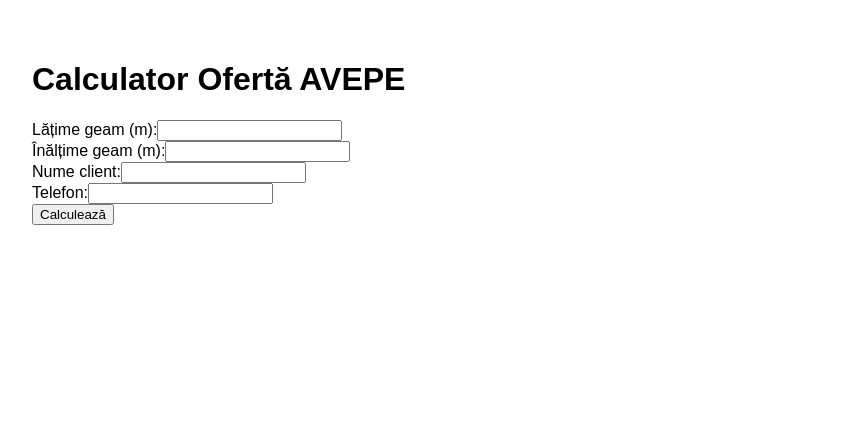
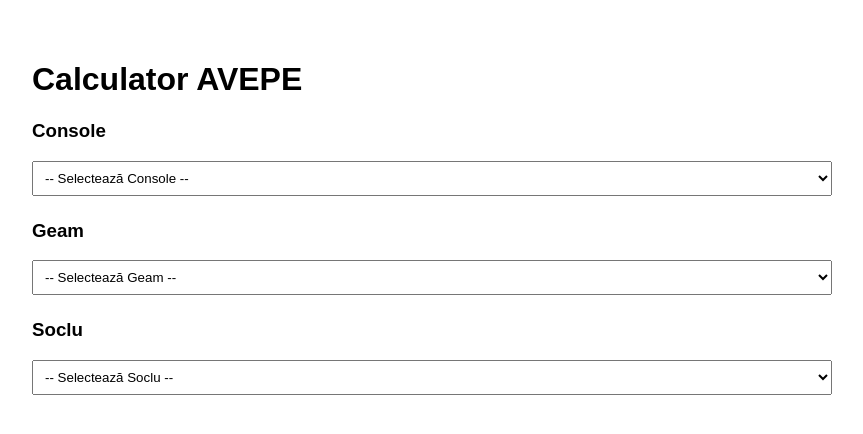
Before and after one commit to eugenpivo/avepe-calculator, a Next.js app: page / in a window 1280 px wide. Shown: the top 434 px of the page, without its empty margins (208-1071 px from the left). Built offline with nearby package versions, Linux system fonts and the light colour scheme.

Commit message:
Update index.js

```diff
--- a/pages/index.js
+++ b/pages/index.js
@@ -1,58 +1,74 @@
+import { useState } from 'react';
+
+const produse = [
+  {
+    categorie: "Console",
+    cod: "AVE-Cons 101",
+    denumire: "Consolă Clasică",
+    dimensiune: "200x150 mm",
+    pret: 75
+  },
+  {
+    categorie: "Geam",
+    cod: "AVE-101",
+    denumire: "Ancadrament sus",
+    dimensiune: "85x40 mm",
+    pret: 95
+  },
+  {
+    categorie: "Geam",
+    cod: "AVE-102",
+    denumire: "Ancadrament lateral",
+    dimensiune: "120x35 mm",
+    pret: 105
+  },
+  {
+    categorie: "Geam",
+    cod: "AVE-103",
+    denumire: "Ancadrament jos",
+    dimensiune: "100x50 mm",
+    pret: 110
+  },
+  {
+    categorie: "Soclu",
+    cod: "AVE-500",
+    denumire: "Profil Soclu",
+    dimensiune: "180x60 mm",
+    pret: 70
+  }
+];
+
 export default function Home() {
+  const [selectat, setSelectat] = useState('');
+
+  const categorii = [...new Set(produse.map(p => p.categorie))];
+
   return (
-    <div style={{ fontFamily: 'sans-serif', maxWidth: '800px', margin: '0 auto', padding: '2rem' }}>
-      <h1>Calculator Ofertă AVEPE</h1>
+    <div style={{ padding: '2rem', fontFamily: 'Arial', maxWidth: 800, margin: 'auto' }}>
+      <h1>Calculator AVEPE</h1>
 
-      <form id="calc-form">
-        <label>
-          Lățime geam (m):
-          <input type="number" name="latime" step="0.01" required />
-        </label>
-        <br />
-        <label>
-          Înălțime geam (m):
-          <input type="number" name="inaltime" step="0.01" required />
-        </label>
-        <br />
-        <label>
-          Nume client:
-          <input type="text" name="nume" required />
-        </label>
-        <br />
-        <label>
-          Telefon:
-          <input type="text" name="telefon" required />
-        </label>
-        <br />
-        <button type="submit">Calculează</button>
-      </form>
+      {categorii.map(cat => (
+        <div key={cat} style={{ marginBottom: '1.5rem' }}>
+          <h3>{cat}</h3>
+          <select
+            onChange={(e) => setSelectat(e.target.value)}
+            style={{ width: '100%', padding: '0.5rem' }}
+          >
+            <option value="">-- Selectează {cat} --</option>
+            {produse.filter(p => p.categorie === cat).map(p => (
+              <option key={p.cod} value={p.cod}>
+                {p.cod} – {p.denumire} ({p.dimensiune}) – {p.pret} MDL
+              </option>
+            ))}
+          </select>
+        </div>
+      ))}
 
-      <div id="rezultat" style={{ marginTop: '2rem' }}></div>
-
-      <script dangerouslySetInnerHTML={{
-        __html: `
-          document.getElementById('calc-form').addEventListener('submit', function(e) {
-            e.preventDefault();
-            const lat = parseFloat(e.target.latime.value);
-            const alt = parseFloat(e.target.inaltime.value);
-            const sus = lat * 105;
-            const jos = lat * 110;
-            const lateral = alt * 2 * 95;
-            const subtotal = sus + jos + lateral;
-            const tva = subtotal * 0.2;
-            const total = subtotal + tva;
-
-            document.getElementById('rezultat').innerHTML = \`
-              <p><strong>Lateral:</strong> 2 x \${alt} x 95 = \${lateral.toFixed(2)} MDL</p>
-              <p><strong>Sus:</strong> \${lat} x 105 = \${sus.toFixed(2)} MDL</p>
-              <p><strong>Jos:</strong> \${lat} x 110 = \${jos.toFixed(2)} MDL</p>
-              <p><strong>Subtotal:</strong> \${subtotal.toFixed(2)} MDL</p>
-              <p><strong>TVA (20%):</strong> \${tva.toFixed(2)} MDL</p>
-              <p><strong>Total:</strong> \${total.toFixed(2)} MDL</p>
-            \`;
-          });
-        `
-      }} />
+      {selectat && (
+        <p style={{ marginTop: '2rem' }}>
+          Produs selectat: <strong>{selectat}</strong>
+        </p>
+      )}
     </div>
   );
 }
```
